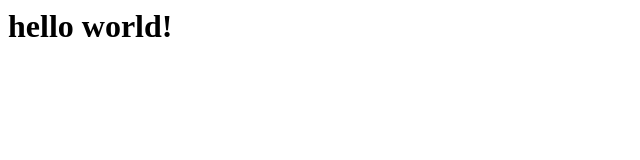
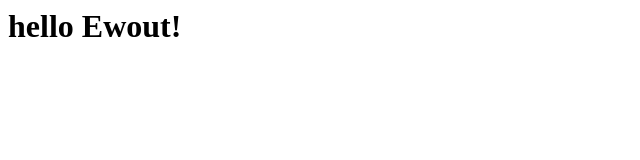
Before and after one commit to DrVonPritzelwitz/basic-layout-html-css, a plain HTML site: page index.html in a window 1280 px wide. Shown: the full height of the page, 0-640 px from the left. Drawn offline with Linux system fonts and the light colour scheme.

Commit message:
CHnaged name in hello world

```diff
--- a/index.html
+++ b/index.html
@@ -10,5 +10,5 @@
 
 </head>
 <body>
-	<h1>hello world!</h1>
+	<h1>hello Ewout!</h1>
 </body>
```
